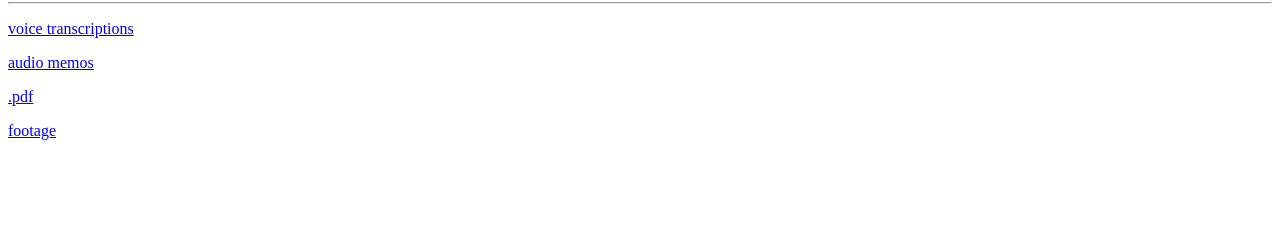
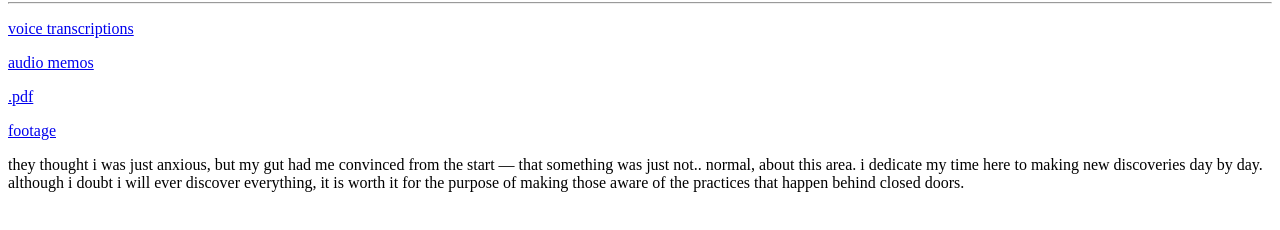
Before and after one commit to fernerber/elevator-container, a plain HTML site: page index.html in a window 1280 px wide. Shown: the part 78-308 px from the top of the page. Drawn offline with Linux system fonts and the light colour scheme.

Commit message:
Update index.html

```diff
--- a/index.html
+++ b/index.html
@@ -11,6 +11,7 @@
 <p><a href="https://fernerber.github.io/elevator-container/footage.html">audio memos</a></p>
 <p><a href="https://fernerber.github.io/elevator-container/footage.html">.pdf</a></p>
 <p><a href="https://fernerber.github.io/elevator-container/footage.html">footage</a></p>
+<p>they thought i was just anxious, but my gut had me convinced from the start — that something was just not.. normal, about this area. i dedicate my time here to making new discoveries day by day. although i doubt i will ever discover everything, it is worth it for the purpose of making those aware of the practices that happen behind closed doors.</p>
 
 </body>
 </html>
```
